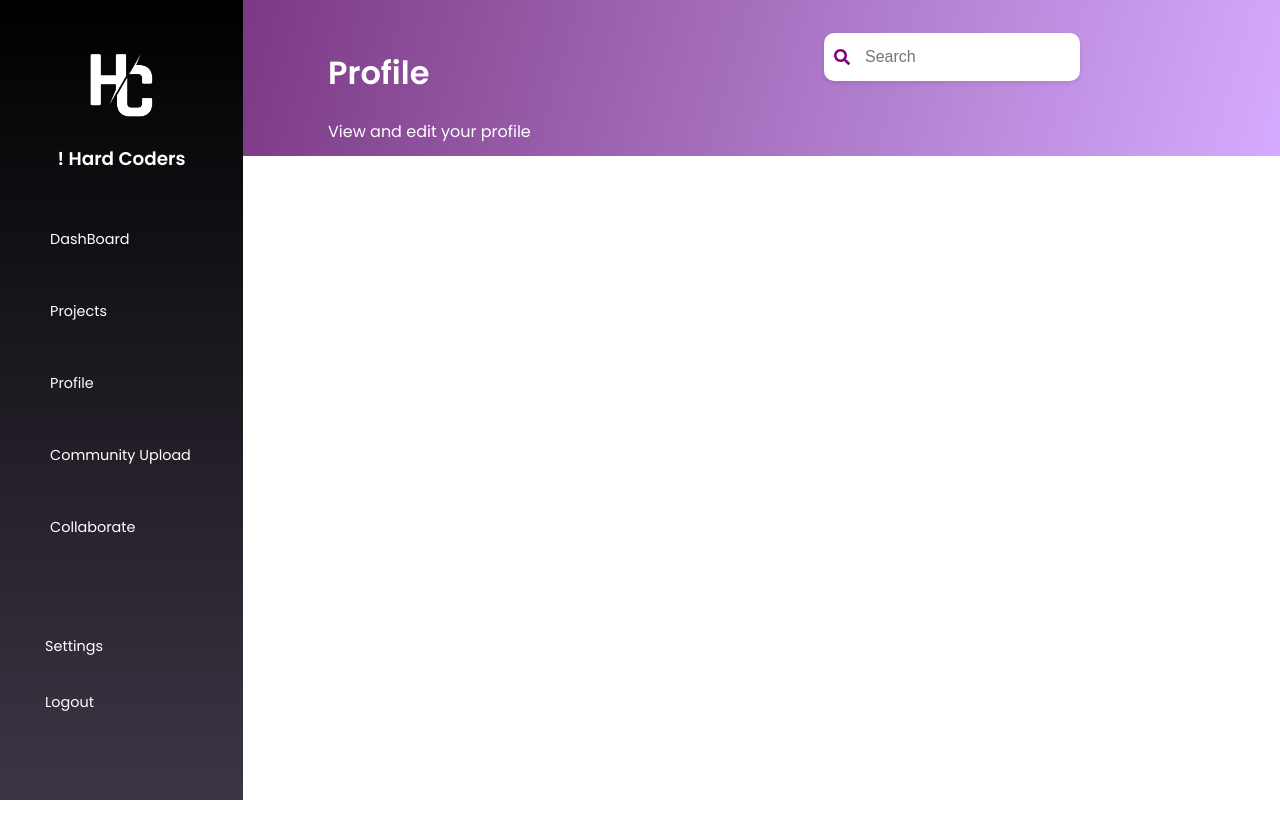
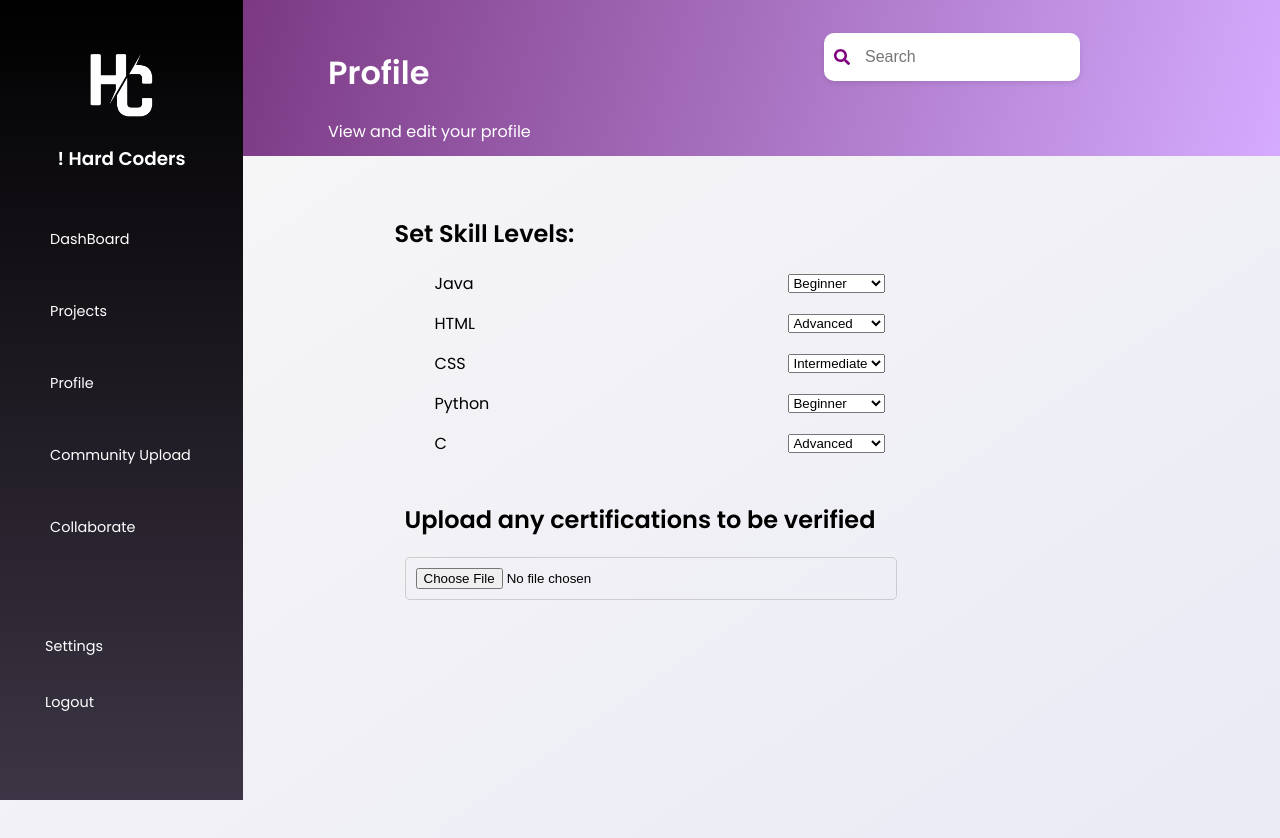
Before and after one commit to eyyt2309/NTUWIT-Hackathon, a React (Vite) app in the folder frontend/: page /profile in a window 1280 px wide. Shown: the top 838 px of the page. Before the commit the page ends 800 px from the top, so only its background shows below. Built offline with nearby package versions, Linux system fonts and the light colour scheme; grey boxes are pictures that could not be loaded.

Commit message:
css
profile and collaborate done

```diff
--- /dev/null
+++ b/frontend/src/css/Profile.css
@@ -0,0 +1,60 @@
+.profile-page {
+    display: flex;
+    flex-direction: column;
+    align-items: center;
+    justify-content: flex-start;
+    padding-top: 40px;
+    min-height: 100vh;
+    padding-bottom: 50px;
+    background: linear-gradient(to bottom right, #f7f7f7, #e8e8f5);
+}
+
+.profile-header {
+    font-size: 40px;
+    font-weight: bold;
+    text-align: left;
+    width: 80%;
+    margin-bottom: 10px;
+}
+
+.skill-container {
+    display: flex;
+    flex-direction: row;
+    justify-content: space-between;
+    width: 80%;
+    background: white;
+    padding: 20px;
+    border-radius: 12px;
+    box-shadow: 0 4px 6px rgba(0, 0, 0, 0.1);
+}
+
+.skill-list {
+    flex: 1;
+    padding: 10px;
+}
+
+.skill-item {
+    display: flex;
+    justify-content: space-between;
+    align-items: center;
+    margin-bottom: 15px;
+}
+
+.skill-dropdown {
+    padding: 5px;
+    border-radius: 5px;
+    border: 1px solid #cccccc;
+    cursor: pointer;
+}
+
+.upload-section {
+    flex: 1;
+    padding: 10px;
+}
+
+.upload-section input {
+    width: 100%;
+    padding: 10px;
+    border: 1px solid #ccc;
+    border-radius: 5px;
+}
--- a/frontend/src/pages/Profile.tsx
+++ b/frontend/src/pages/Profile.tsx
@@ -1,4 +1,54 @@
+import { useState } from "react";
+import "../css/Profile.css";
+
 function Profile() {
-  return <div></div>;
+  const [skills, setSkills] = useState([
+    { name: "Java", level: "Beginner" },
+    { name: "HTML", level: "Advanced" },
+    { name: "CSS", level: "Intermediate" },
+    { name: "Python", level: "Beginner" },
+    { name: "C", level: "Advanced" },
+  ]);
+
+  const levels = ["Beginner", "Intermediate", "Advanced"];
+
+  const handleSkillChange = (index, newLevel) => {
+    const updatedSkills = skills.map((skill, i) =>
+      i === index ? { ...skill, level: newLevel } : skill
+    );
+    setSkills(updatedSkills);
+  };
+
+  return (
+    <div className="profile-page">
+      <div className="profile-content">
+        <div className="skill-section">
+          <h2>Set Skill Levels:</h2>
+          <ul>
+            {skills.map((skill, index) => (
+              <li key={index} className="skill-item">
+                <span>{skill.name}</span>
+                <select
+                  value={skill.level}
+                  onChange={(e) => handleSkillChange(index, e.target.value)}
+                >
+                  {levels.map((level) => (
+                    <option key={level} value={level}>
+                      {level}
+                    </option>
+                  ))}
+                </select>
+              </li>
+            ))}
+          </ul>
+        </div>
+        <div className="upload-section">
+          <h2>Upload any certifications to be verified</h2>
+          <input type="file" accept=".pdf" />
+        </div>
+      </div>
+    </div>
+  );
 }
+
 export default Profile;
```
